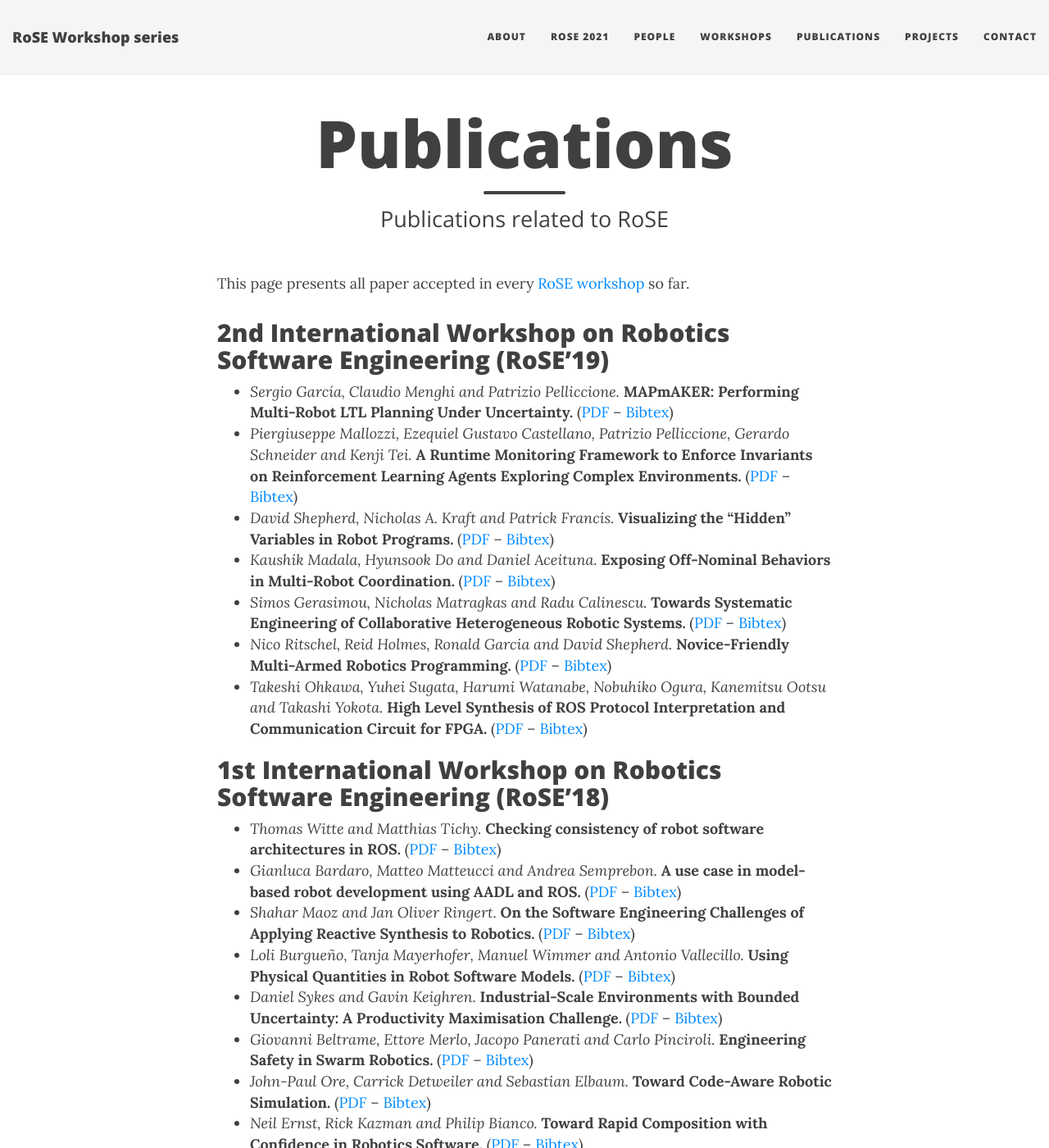
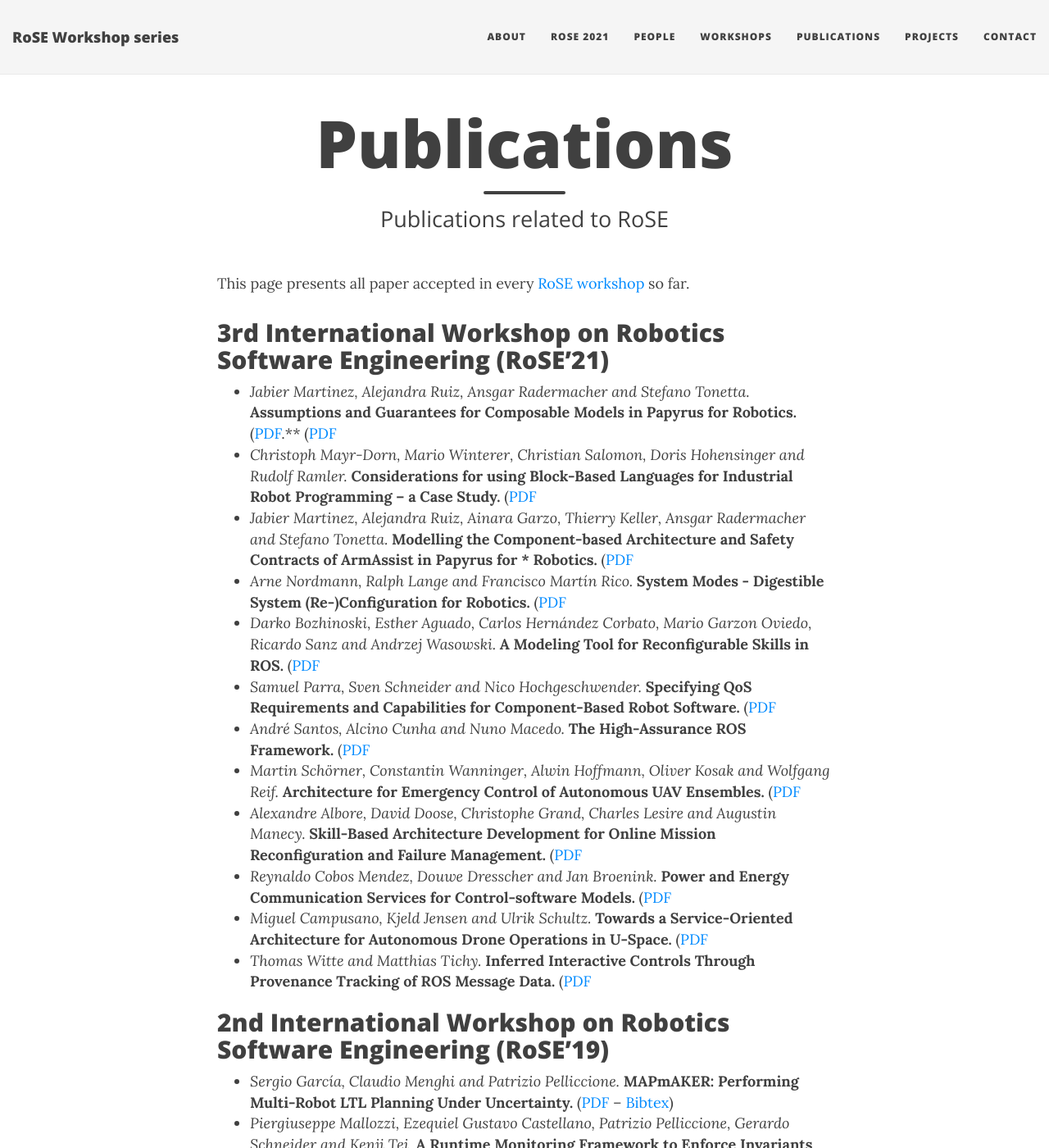
Before and after one commit to rose-workshops/rose-workshops.github.io, a Jekyll site: the page built from publications.md, in a window 1280 px wide and 1400 px high. Shown: the whole window at 82% size. Built offline with Jekyll 4.4.1, drawn with Linux system fonts in a browser that asks for light colours; nearby versions of some CDN libraries.

Commit message:
Add preprints of RoSE 2021

```diff
--- a/publications.md
+++ b/publications.md
@@ -5,6 +5,21 @@ subtitle: Publications related to RoSE
 ---
 
 This page presents all paper accepted in every [RoSE workshop](workshops) so far.
+
+## 3rd International Workshop on Robotics Software Engineering (RoSE'21)
+
+* _Jabier Martinez, Alejandra Ruiz, Ansgar Radermacher and Stefano Tonetta._ **Assumptions and Guarantees for Composable Models in Papyrus for Robotics.** ([PDF](/files/rose2021/papers/rose2019_1.pdf).** ([PDF](/files/rose2021/papers/rose2019_1.pdf)
+* _Christoph Mayr-Dorn, Mario Winterer, Christian Salomon, Doris Hohensinger and Rudolf Ramler._ **Considerations for using Block-Based Languages for Industrial Robot Programming -- a Case Study.** ([PDF](/files/rose2021/papers/rose2019_2.pdf)
+* _Jabier Martinez, Alejandra Ruiz, Ainara Garzo, Thierry Keller, Ansgar Radermacher and Stefano Tonetta._ **Modelling the Component-based Architecture and Safety Contracts of ArmAssist in Papyrus for * Robotics.** ([PDF](/files/rose2021/papers/rose2019_3.pdf)
+* _Arne Nordmann, Ralph Lange and Francisco Martín Rico._ **System Modes - Digestible System (Re-)Configuration for Robotics.** ([PDF](/files/rose2021/papers/rose2019_4.pdf)
+* _Darko Bozhinoski, Esther Aguado, Carlos Hernández Corbato, Mario Garzon Oviedo, Ricardo Sanz and Andrzej Wasowski._ **A Modeling Tool for Reconfigurable Skills in ROS.** ([PDF](/files/rose2021/papers/rose2019_5.pdf)
+* _Samuel Parra, Sven Schneider and Nico Hochgeschwender._ **Specifying QoS Requirements and Capabilities for Component-Based Robot Software.** ([PDF](/files/rose2021/papers/rose2019_6.pdf)
+* _André Santos, Alcino Cunha and Nuno Macedo._ **The High-Assurance ROS Framework.** ([PDF](/files/rose2021/papers/rose2019_7.pdf)
+* _Martin Schörner, Constantin Wanninger, Alwin Hoffmann, Oliver Kosak and Wolfgang Reif._ **Architecture for Emergency Control of Autonomous UAV Ensembles.** ([PDF](/files/rose2021/papers/rose2019_8.pdf)
+* _Alexandre Albore, David Doose, Christophe Grand, Charles Lesire and Augustin Manecy._ **Skill-Based Architecture Development for Online Mission Reconfiguration and Failure Management.** ([PDF](/files/rose2021/papers/rose2019_9.pdf)
+* _Reynaldo Cobos Mendez, Douwe Dresscher and Jan Broenink._ **Power and Energy Communication Services for Control-software Models.** ([PDF](/files/rose2021/papers/rose2019_10.pdf)
+* _Miguel Campusano, Kjeld Jensen and Ulrik Schultz._ **Towards a Service-Oriented Architecture for Autonomous Drone Operations in U-Space.** ([PDF](/files/rose2021/papers/rose2019_11.pdf)
+* _Thomas Witte and Matthias Tichy._ **Inferred Interactive Controls Through Provenance Tracking of ROS Message Data.** ([PDF](/files/rose2021/papers/rose2019_12.pdf)
 
 ## 2nd International Workshop on Robotics Software Engineering (RoSE'19)
 
```
Also changed, not shown: files/rose2021/papers/README.md (deleted, +0 -3 lines), 12 other files.
